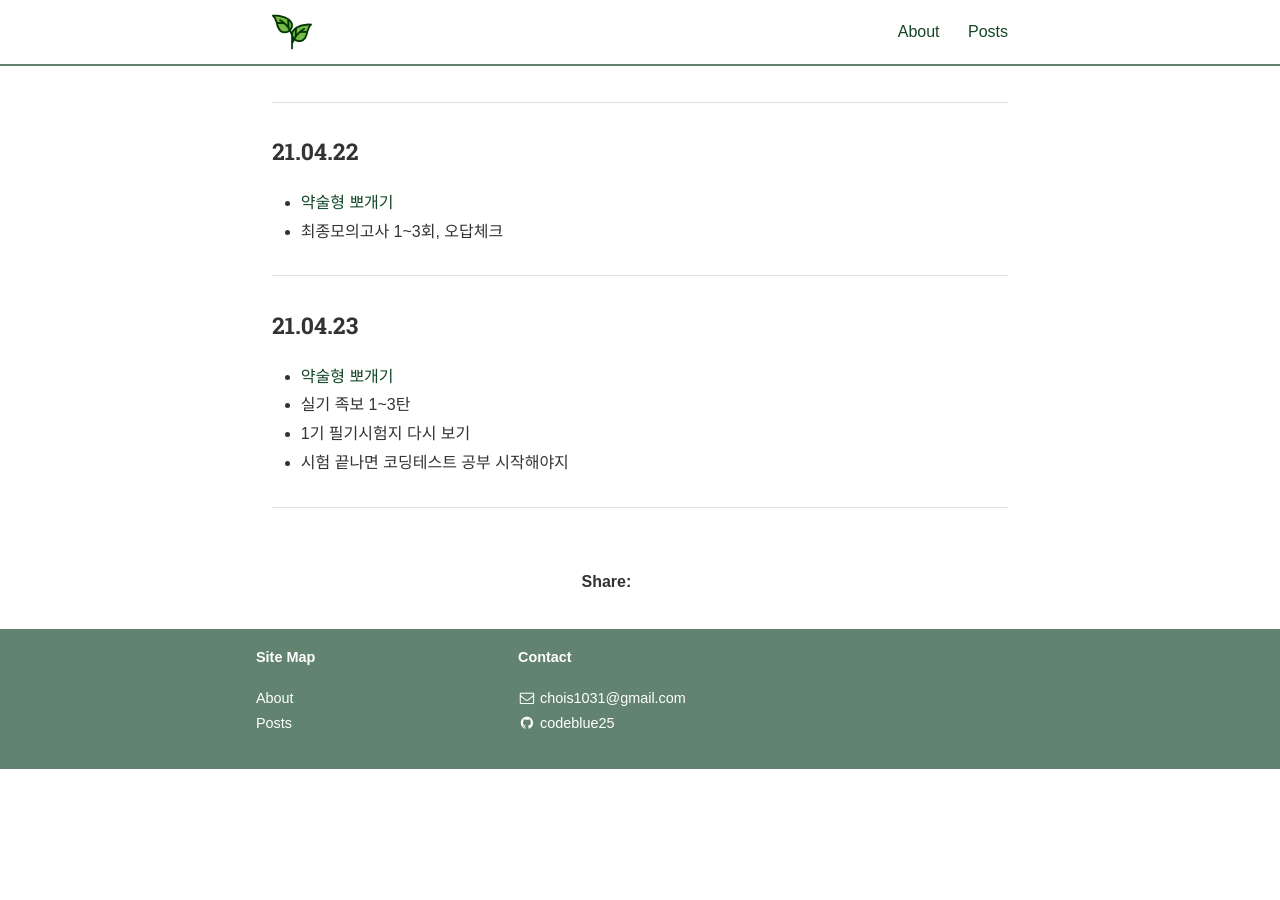
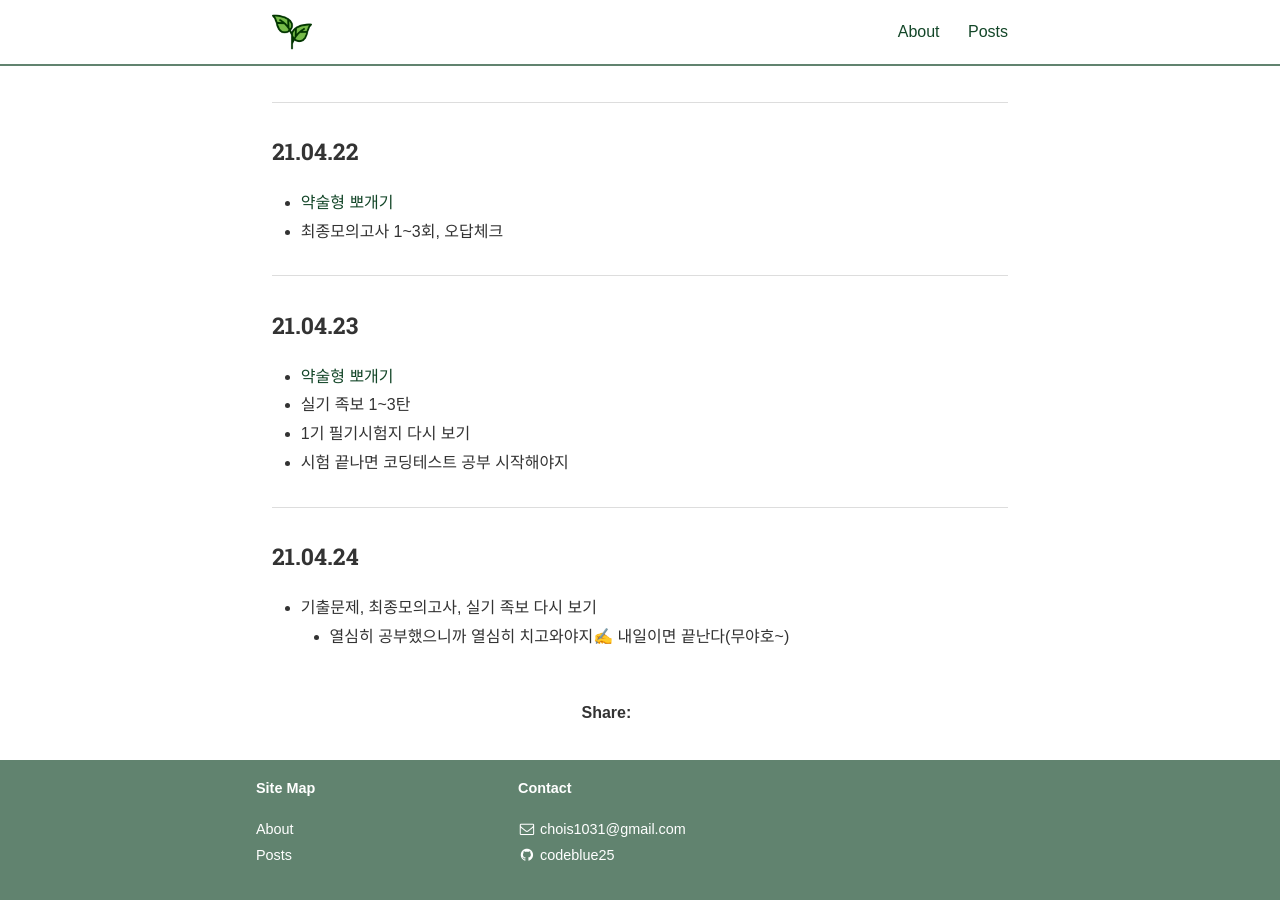
Before and after one commit to codeblue25/codeblue25.github.io, a Jekyll site: the page built from _posts/2021-04-18-0424.md, in a window 1280 px wide and 900 px high, scrolled down 1225 px. Built offline with Jekyll 4.4.1, drawn with Linux system fonts in a browser that asks for light colours; nearby versions of some CDN libraries; some web fonts are replaced; a style sheet for code colours, icons or effects is not loaded; before the commit the page ends 1994 px from its top, so only the background shows below that.

Commit message:
210424 TIL

```diff
--- a/_posts/2021-04-18-0424.md
+++ b/_posts/2021-04-18-0424.md
@@ -58,3 +58,8 @@ categories: TIL
 * 시험 끝나면 코딩테스트 공부 시작해야지
 
 ---
+
+<h3>21.04.24</h3>
+
+* 기출문제, 최종모의고사, 실기 족보 다시 보기
+  * 열심히 공부했으니까 열심히 치고와야지✍ 내일이면 끝난다(무야호~)
```
